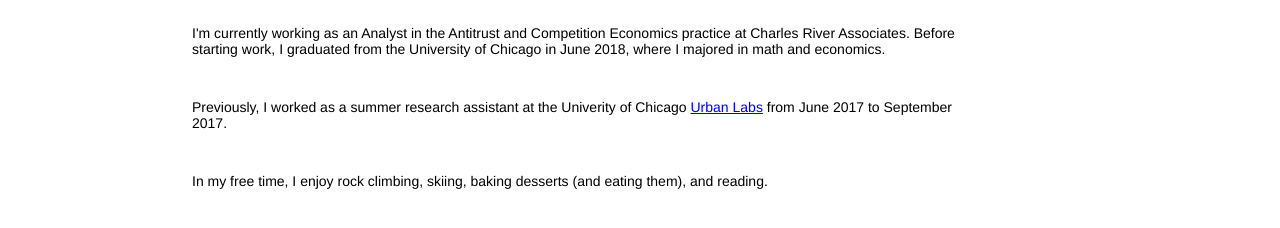
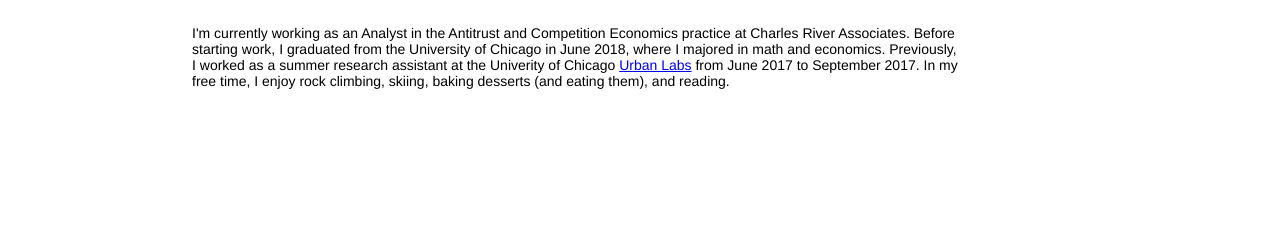
Before and after one commit to andrew-chuang/andrew-chuang.github.io, a plain HTML site: page index.html in a window 1280 px wide. Shown: the part 156-384 px from the top of the page. Drawn offline with Linux system fonts and the light colour scheme.

Commit message:
Small edit to description

```diff
--- a/index.html
+++ b/index.html
@@ -25,13 +25,9 @@
       I'm currently working as an Analyst in the Antitrust and Competition Economics
       practice at Charles River Associates. Before starting work, I graduated from
       the University of Chicago in June 2018, where I majored in math and economics.
-
-    <p>
       Previously, I worked as a summer research assistant at the Univerity of Chicago
       <a href="https://urbanlabs.uchicago.edu/">Urban Labs</a> from June 2017 to September 2017.
-    </p>
 
-    <p>
       In my free time, I enjoy rock climbing, skiing, baking desserts (and eating them),
       and reading.
     </p>
```
